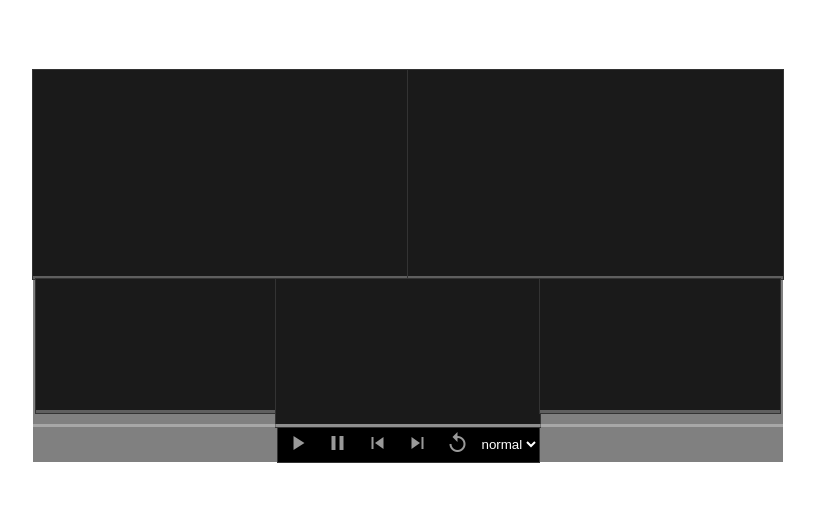
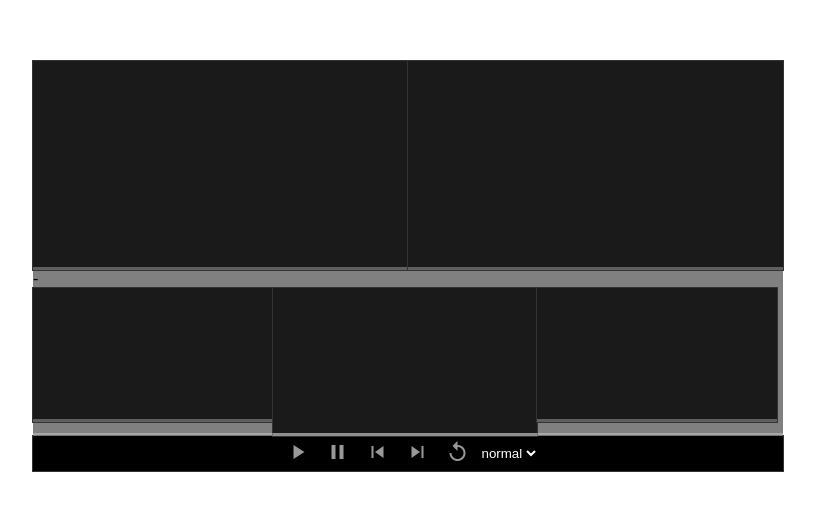
Before and after one commit to bobanko/starshipPlayer, a website built with webpack: page src/index.html in a window 1280 px wide. Shown: the part 134-644 px from the top of the page, without its empty margins (232-1047 px from the left). Built offline with nearby package versions, Linux system fonts and the light colour scheme.

Commit message:
layout refac - in progress

```diff
--- a/src/dashboard.less
+++ b/src/dashboard.less
@@ -28,6 +28,15 @@ body {
   }
 }
 
+.relative{
+  position: relative;
+}
+
+.row{
+  display: flex;
+  flex-direction: row;
+}
+
 .column {
   display: flex;
   flex-direction: column;
--- a/src/index.html
+++ b/src/index.html
@@ -6,9 +6,13 @@
     <link href="https://fonts.googleapis.com/icon?family=Material+Icons"
           rel="stylesheet">
 </head>
-<body class="column">
+<body>
 
-<div class="dashboard">
+<div class="dashboard column">
+
+    <div class="column relative">
+
+        <div class="row">
             <div class="player zoom back_camera_right">
                 <canvas width="240" height="134"></canvas>
                 <div class="playback-bar">
@@ -29,7 +33,9 @@
             </div>
         </div>
 
-<div class="dashboard">
+        <div class="row">-</div>
+
+        <div class="row">
             <div class="player left_stereo-left pers-3d-left">
                 <canvas width="240" height="134"></canvas>
                 <div class="playback-bar">
@@ -59,18 +65,16 @@
             </div>
         </div>
 
-
-<div class="dashboard" style="position: relative;">
         <div class="playback-bar">
             <div class="playback-cache"></div>
             <div class="playback-progress">
                 <div class="playback-handler"></div>
             </div>
         </div>
+
     </div>
 
-<div class="dashboard">
-    <div class="playback-control-panel">
+    <div class="row playback-control-panel">
         <button class="playback-play">
             <i class="material-icons">play_arrow</i>
         </button>
```
Lines whose indentation alone changed are shown as unchanged.
